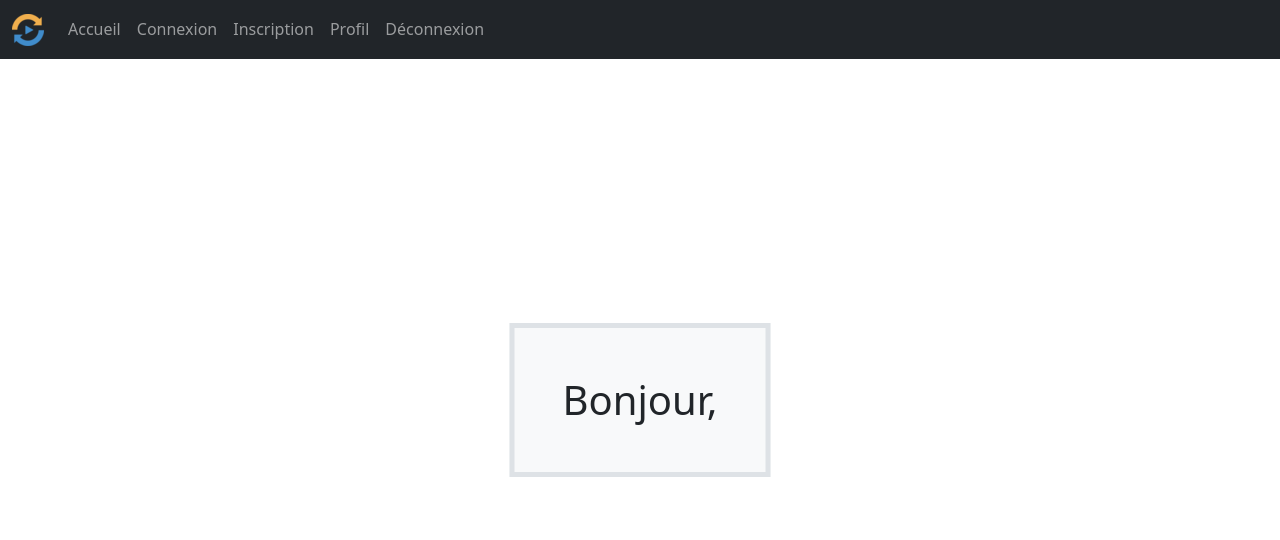
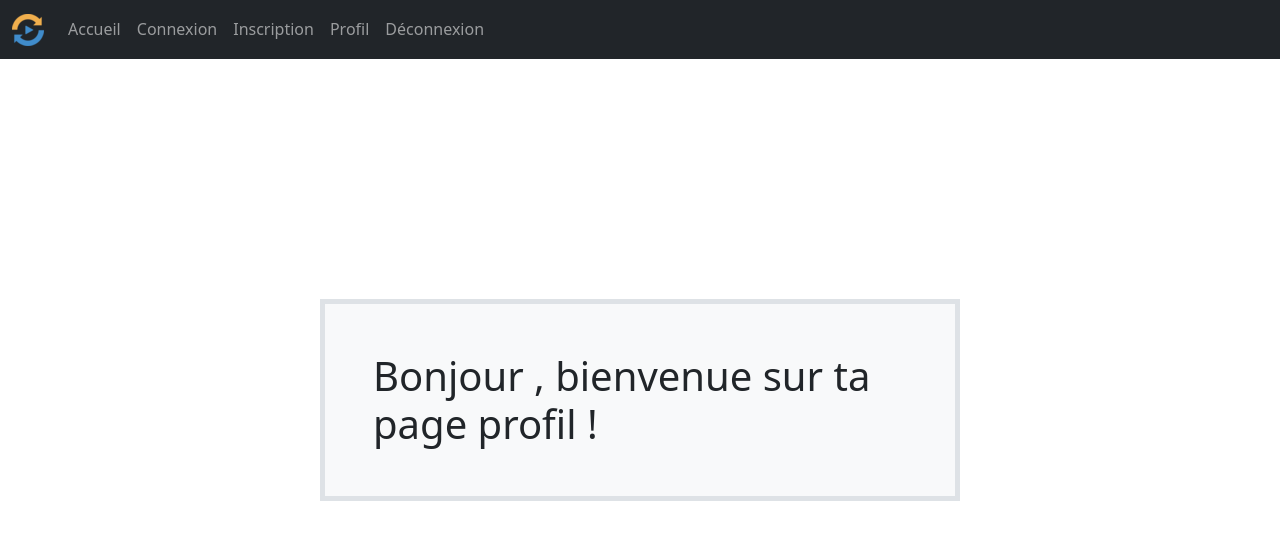
Before and after one commit to NassimZoubeir/ECF, a PHP site: page /vueProfil/profil.php in a window 1280 px wide. Shown: the top 540 px of the page. Run offline with PHP 8.4, Linux system fonts and the light colour scheme; a user stored in the database is signed in.

Commit message:
modification message page profil

```diff
--- a/vueProfil/profil.php
+++ b/vueProfil/profil.php
@@ -42,7 +42,7 @@
 
     <?php include 'menu.php'?>
 
-    <h1 class="d-block position-absolute top-50 start-50 translate-middle p-5 border border-5 bg-light">Bonjour, <?= $_SESSION['auth']->nom; ?></h1>
+    <h1 class="d-block position-absolute top-50 start-50 translate-middle p-5 border border-5 bg-light">Bonjour <?= $_SESSION['auth']->nom;?>, bienvenue sur ta page profil !</h1>
 
      <?php if ($_SESSION['auth']->avatar): ?>
         <img src="../assets/images/<?= $_SESSION['auth']->avatar ?>" alt="Avatar" class="avatar">
```
